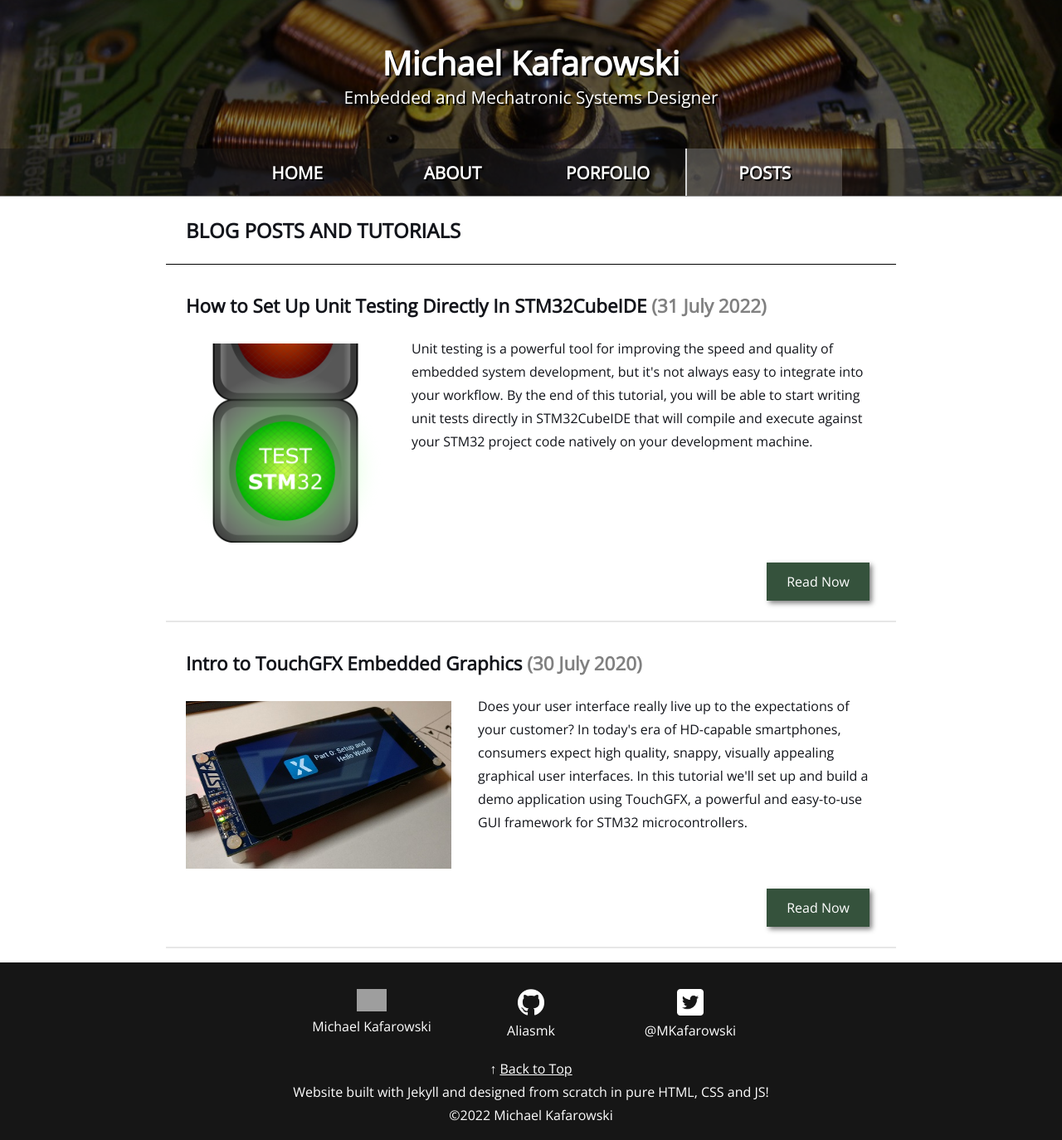
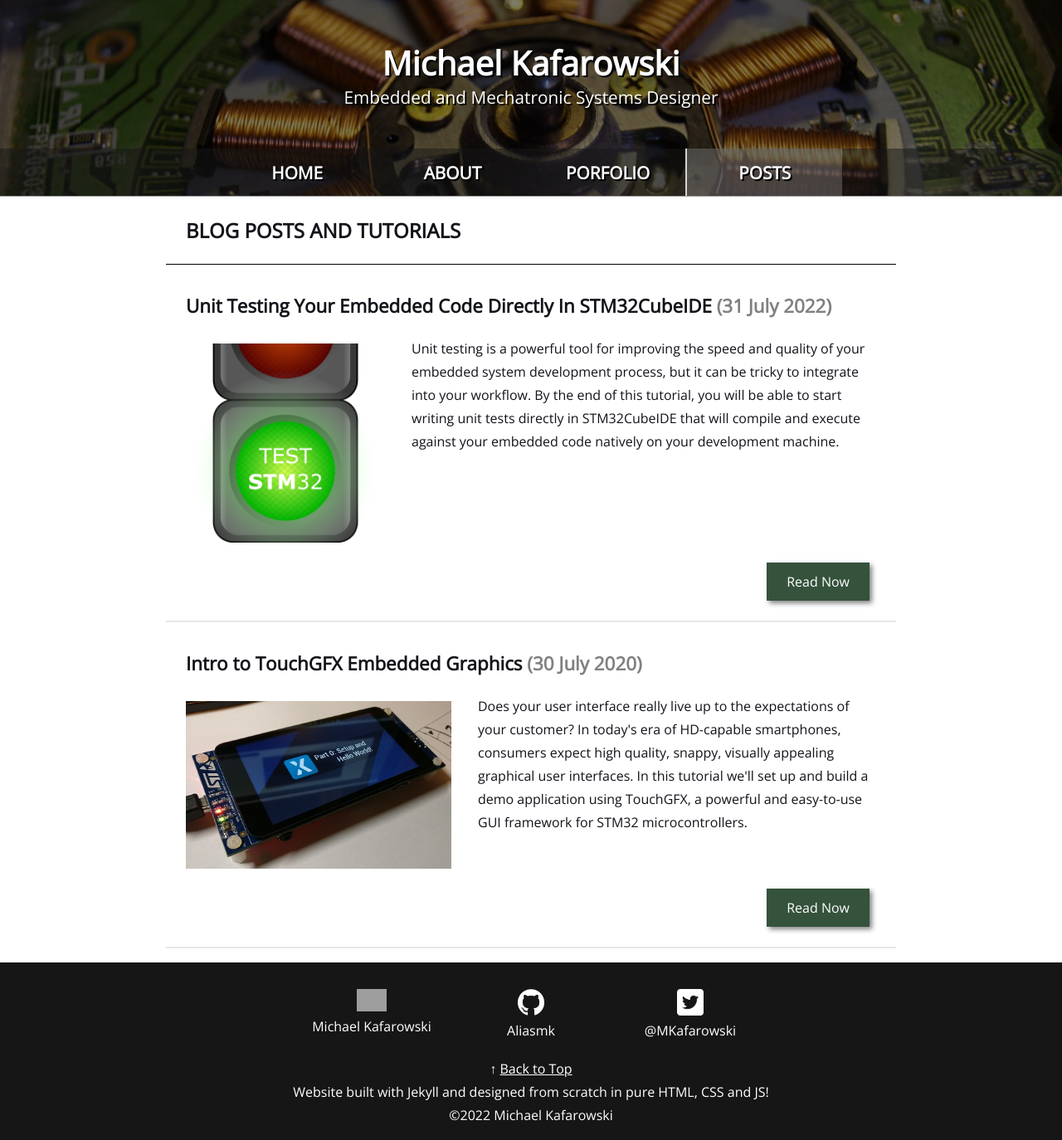
Before and after one commit to Aliasmk/aliasmk.github.io, a Jekyll site: the page built from blog.md, in a window 1280 px wide. Shown: the whole page at 83% size. Built offline with Jekyll 4.4.1, drawn with Linux system fonts in a browser that asks for light colours; grey boxes are pictures that could not be loaded.

Commit message:
Change title of article

```diff
--- a/_posts/2022-07-31-unit-testing-with-stm32cubeide.md
+++ b/_posts/2022-07-31-unit-testing-with-stm32cubeide.md
@@ -1,18 +1,18 @@
 ---
 layout: default
 author: michael
-title: How to Set Up Unit Testing Directly In STM32CubeIDE
+title: Unit Testing Your Embedded Code Directly In STM32CubeIDE
 imgurl: /assets/img/posts/2022-07-31-unit-testing-with-stm32cubeide/title.png
 imgalt: Icon for Unit Testing With STM32CubeIDE Article
-excerpt: Unit testing is a powerful tool for improving the speed and quality of embedded system development, but it's not always easy to integrate into your workflow. By the end of this tutorial, you will be able to start writing unit tests directly in STM32CubeIDE that will compile and execute against your STM32 project code natively on your development machine.
-description: In this tutorial we'll learn about how to make native unit testing easy for your STM32 projects.
+excerpt: Unit testing is a powerful tool for improving the speed and quality of your embedded system development process, but it can be tricky to integrate into your workflow. By the end of this tutorial, you will be able to start writing unit tests directly in STM32CubeIDE that will compile and execute against your embedded code natively on your development machine.
+description: In this tutorial we'll learn about how to make native unit testing easy for your embedded STM32 projects.
 ---
 
-# How to Set Up Unit Testing Directly In STM32CubeIDE
+# Unit Testing Your Embedded Code Directly In STM32CubeIDE
 
 ## Introduction
 
-In this tutorial we'll learn about how to make native unit testing easy for your STM32 projects. We'll start with a default installation of STM32CubeIDE - ST's Cube-flavored distribution of Eclipse, and by the end of this article, you can begin writing unit tests or performing Test Driven Development on your STM32 project code directly in STM32CubeIDE. In less than an hour, we will:
+In this tutorial we'll learn about how to make native unit testing easy for your embedded STM32 projects. We'll start with a default installation of STM32CubeIDE - ST's Cube-flavored distribution of Eclipse, and by the end of this article, you can begin writing unit tests or performing Test Driven Development on your STM32 project code directly in STM32CubeIDE. In less than an hour, we will:
 
 - Learn the benefits of native machine unit testing for embedded systems
 - Install a native C/C++ compiler on your development machine
```
